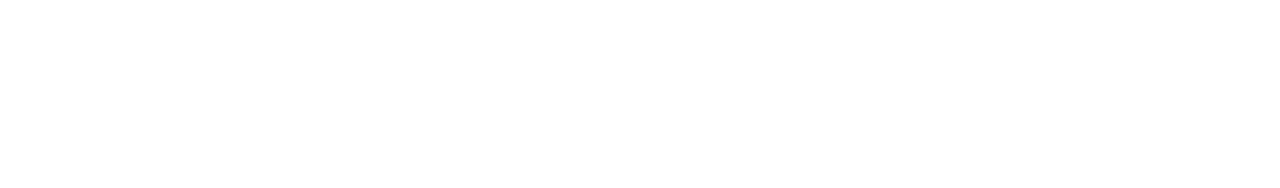
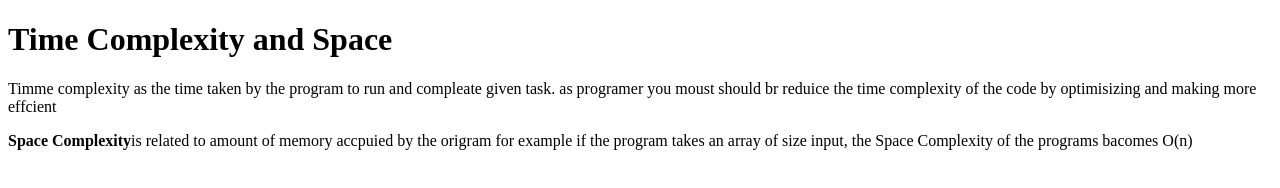
Before and after one commit to acciojob/time-and-space-complexity-Satya-theDevloper, a website: page main.html in a window 1280 px wide. Drawn offline with Linux system fonts and the light colour scheme.

Commit message:
created a submission

```diff
--- a/main.html
+++ b/main.html
@@ -7,6 +7,11 @@
 </head>
 
 <body>
+	<h1>Time Complexity and Space</h1>
+	<p>Timme complexity as the time taken by the program to run and compleate given task. as programer you moust should br reduice the time complexity of the code by optimisizing and making more effcient</p>
+	<p><b>Space Complexity</b>is related to amount of memory accpuied by the origram for example if the program takes an array of size input, the Space Complexity of the programs bacomes O(n)</p>
+
+
 	<!-- the entire body must be written by student -->
     <script type="text/javascript" src="./script.js">
 </script>
```
